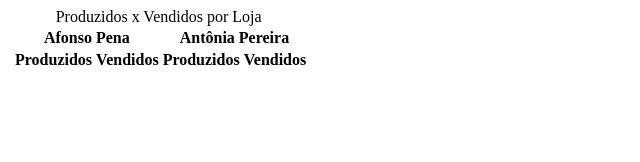
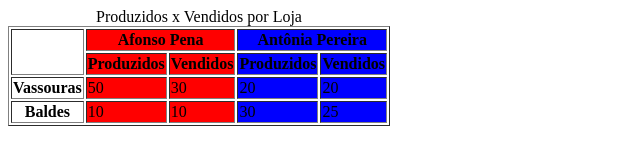
Before and after one commit to s4mp41xao/table-complexa, a plain HTML site: page index.html in a window 1280 px wide. Shown: the whole page, without its empty margins (0-640 px from the left). Drawn offline with Linux system fonts and the light colour scheme.

Commit message:
tabelaProdutosVendidosPorLoja

```diff
--- a/index.html
+++ b/index.html
@@ -4,23 +4,47 @@
 
 -->
 
-<table>
+<table border="1">
   <caption>
     Produzidos x Vendidos por Loja
   </caption>
 
+  <colgroup>
+    <col />
+    <col span="2" style="background-color: red" />
+    <col span="2" style="background-color: blue" />
+  </colgroup>
+
   <thead>
     <tr>
       <th rowspan="2"></th>
-      <th colspan="2">Afonso Pena</th>
-      <th colspan="2">Antônia Pereira</th>
+      <th colspan="2" scope="colgroup">Afonso Pena</th>
+      <th colspan="2" scope="colgroup">Antônia Pereira</th>
     </tr>
 
     <tr>
-      <th>Produzidos</th>
-      <th>Vendidos</th>
-      <th>Produzidos</th>
-      <th>Vendidos</th>
+      <th scope="col">Produzidos</th>
+      <th scope="col">Vendidos</th>
+      <th scope="col">Produzidos</th>
+      <th scope="col">Vendidos</th>
     </tr>
   </thead>
+
+  <tbody>
+    <tr>
+      <th scope="row">Vassouras</th>
+      <td>50</td>
+      <td>30</td>
+      <td>20</td>
+      <td>20</td>
+    </tr>
+
+    <tr>
+      <th scope="row">Baldes</th>
+      <td>10</td>
+      <td>10</td>
+      <td>30</td>
+      <td>25</td>
+    </tr>
+  </tbody>
 </table>
```
